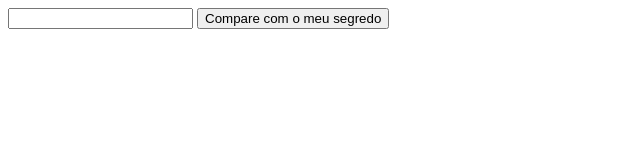
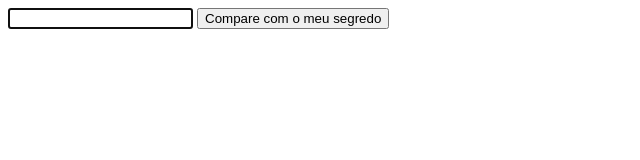
Before and after one commit to EdsonJunior29/Curso_HTML_Javascript_Alura, a plain HTML site: page adivinha.html in a window 1280 px wide. Both pictures are taken after a click on the button "Compare com o meu segredo". Shown: the whole page, without its empty margins (0-640 px from the left). Drawn offline with Linux system fonts and the light colour scheme.

Commit message:
Adicionando a função focus no código.

```diff
--- a/adivinha.html
+++ b/adivinha.html
@@ -13,8 +13,10 @@
     <button>Compare com o meu segredo</button>
 
     <script>
-        let valor = 5;
+        //Criar números aleatórios
+        let valor = Math.round(Math.random() * 10);
         let input = document.querySelector("input");
+        input.focus();
 
         function verifica(){
             if(input.value == valor){
@@ -22,6 +24,8 @@
             } else {
                 alert("Errou !!!!!");
             }
+            input.value = "";
+            input.focus();
         }
 
         var button = document.querySelector("button");
```
